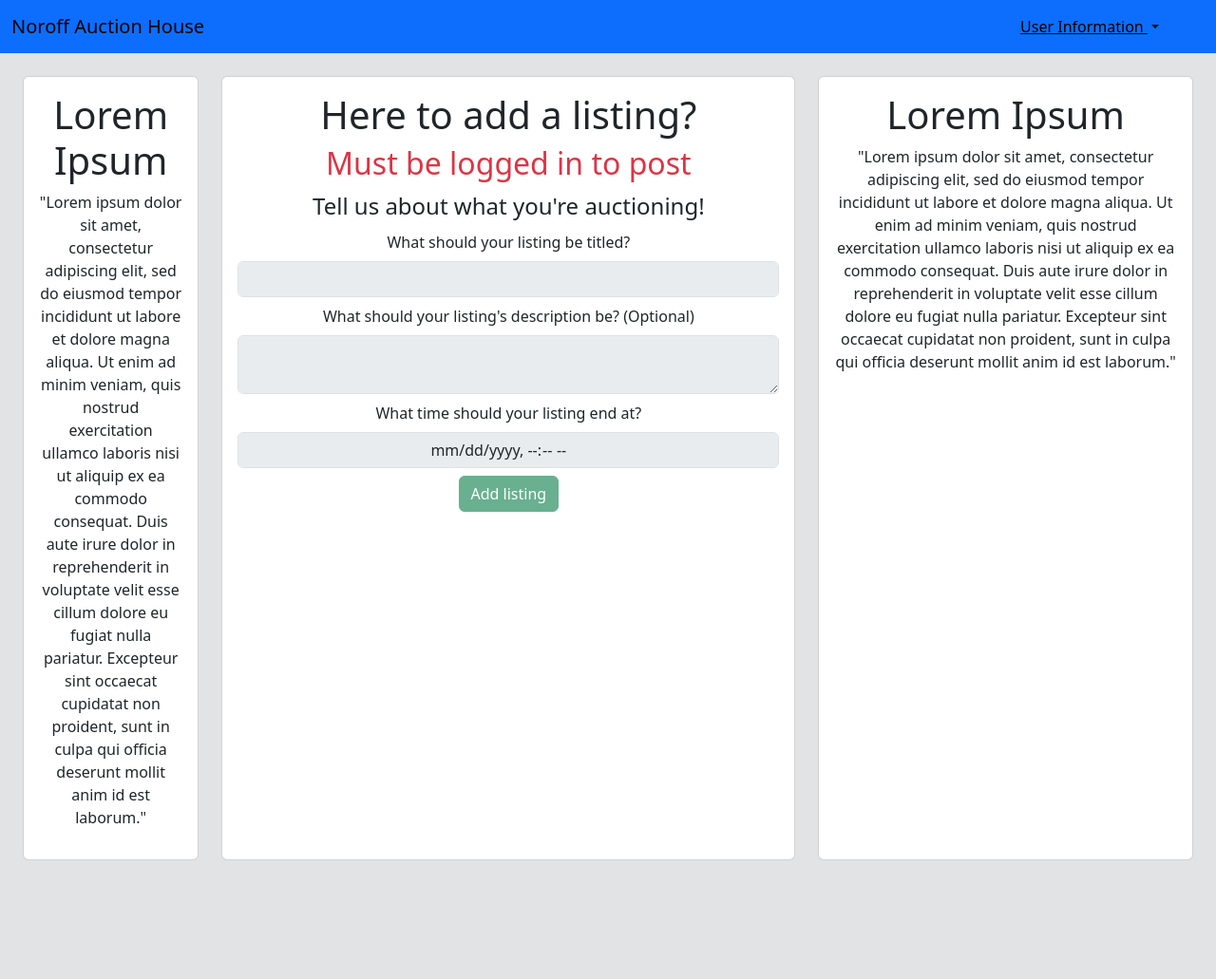
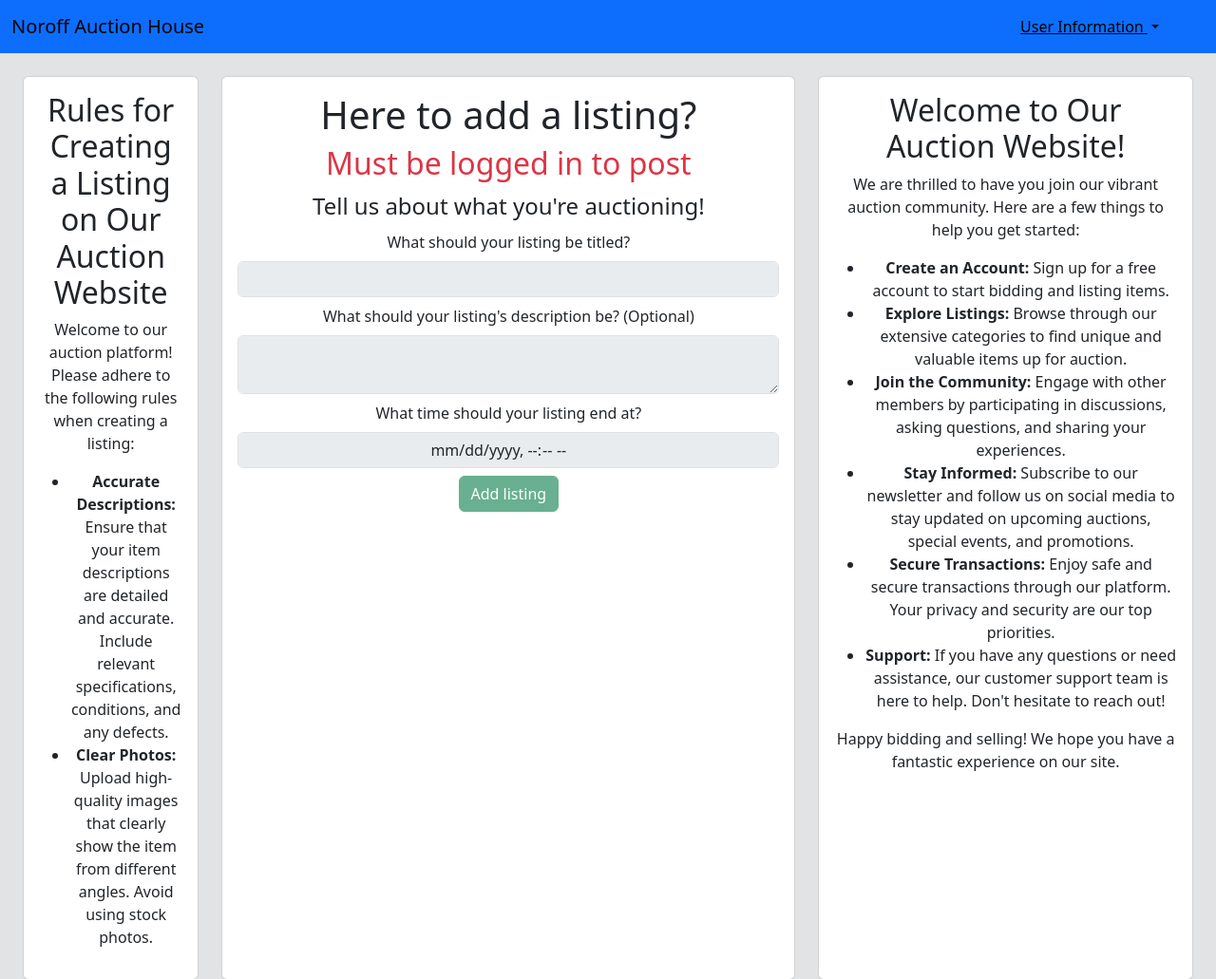
Before and after one commit to KevinHavn/auction-site-client, a website: page index.html in a window 1280 px wide. Shown: the top 1031 px of the page at 95% size. Before the commit the page ends 930 px from the top, so only its background shows below. Drawn offline with nearby package versions, Linux system fonts and the light colour scheme; files that its build step writes are made by us from their sources; no server answers.

Commit message:
changed lorem ipsum

```diff
--- a/index.html
+++ b/index.html
@@ -267,16 +267,23 @@
 			</div>
 			<div class="grid text-center m-4">
 				<div class="g-col-2 card p-3">
-					<h1>Lorem Ipsum</h1>
+					<h2>Rules for Creating a Listing on Our Auction Website</h2>
 					<p>
-						"Lorem ipsum dolor sit amet, consectetur adipiscing elit, sed do
-						eiusmod tempor incididunt ut labore et dolore magna aliqua. Ut enim
-						ad minim veniam, quis nostrud exercitation ullamco laboris nisi ut
-						aliquip ex ea commodo consequat. Duis aute irure dolor in
-						reprehenderit in voluptate velit esse cillum dolore eu fugiat nulla
-						pariatur. Excepteur sint occaecat cupidatat non proident, sunt in
-						culpa qui officia deserunt mollit anim id est laborum."
+						Welcome to our auction platform! Please adhere to the following
+						rules when creating a listing:
 					</p>
+					<ul>
+						<li>
+							<strong>Accurate Descriptions:</strong>
+							Ensure that your item descriptions are detailed and accurate.
+							Include relevant specifications, conditions, and any defects.
+						</li>
+						<li>
+							<strong>Clear Photos:</strong>
+							Upload high-quality images that clearly show the item from
+							different angles. Avoid using stock photos.
+						</li>
+					</ul>
 				</div>
 				<div class="g-col-6 card p-3">
 					<h1>Here to add a listing?</h1>
@@ -330,15 +337,45 @@
 					</form>
 				</div>
 				<div class="g-col-4 card p-3">
-					<h1>Lorem Ipsum</h1>
+					<h2>Welcome to Our Auction Website!</h2>
 					<p>
-						"Lorem ipsum dolor sit amet, consectetur adipiscing elit, sed do
-						eiusmod tempor incididunt ut labore et dolore magna aliqua. Ut enim
-						ad minim veniam, quis nostrud exercitation ullamco laboris nisi ut
-						aliquip ex ea commodo consequat. Duis aute irure dolor in
-						reprehenderit in voluptate velit esse cillum dolore eu fugiat nulla
-						pariatur. Excepteur sint occaecat cupidatat non proident, sunt in
-						culpa qui officia deserunt mollit anim id est laborum."
+						We are thrilled to have you join our vibrant auction community. Here
+						are a few things to help you get started:
+					</p>
+					<ul>
+						<li>
+							<strong>Create an Account:</strong>
+							Sign up for a free account to start bidding and listing items.
+						</li>
+						<li>
+							<strong>Explore Listings:</strong>
+							Browse through our extensive categories to find unique and
+							valuable items up for auction.
+						</li>
+						<li>
+							<strong>Join the Community:</strong>
+							Engage with other members by participating in discussions, asking
+							questions, and sharing your experiences.
+						</li>
+						<li>
+							<strong>Stay Informed:</strong>
+							Subscribe to our newsletter and follow us on social media to stay
+							updated on upcoming auctions, special events, and promotions.
+						</li>
+						<li>
+							<strong>Secure Transactions:</strong>
+							Enjoy safe and secure transactions through our platform. Your
+							privacy and security are our top priorities.
+						</li>
+						<li>
+							<strong>Support:</strong>
+							If you have any questions or need assistance, our customer support
+							team is here to help. Don't hesitate to reach out!
+						</li>
+					</ul>
+					<p>
+						Happy bidding and selling! We hope you have a fantastic experience
+						on our site.
 					</p>
 				</div>
 			</div>
```
